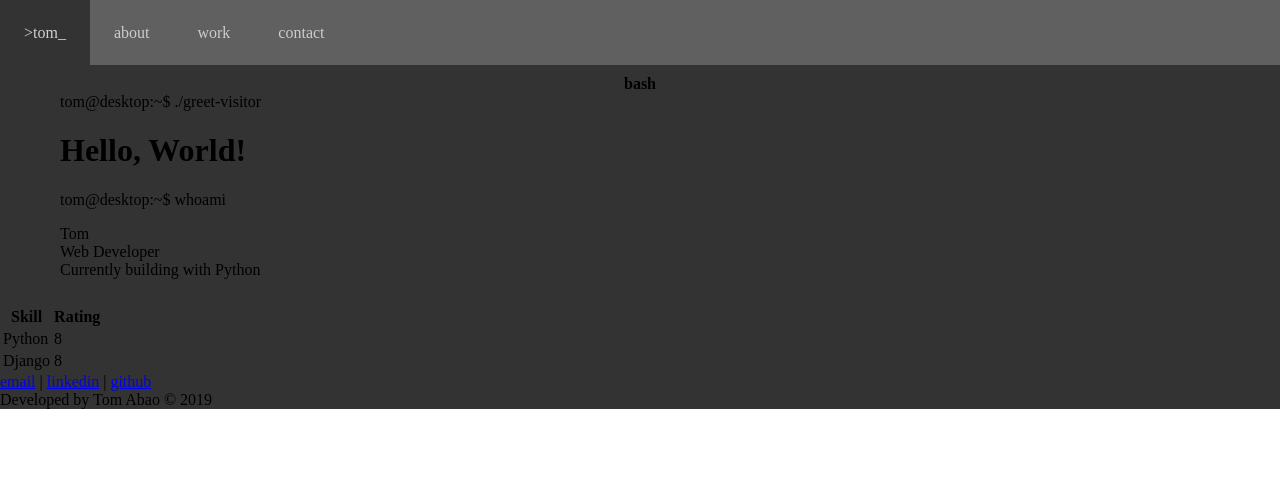
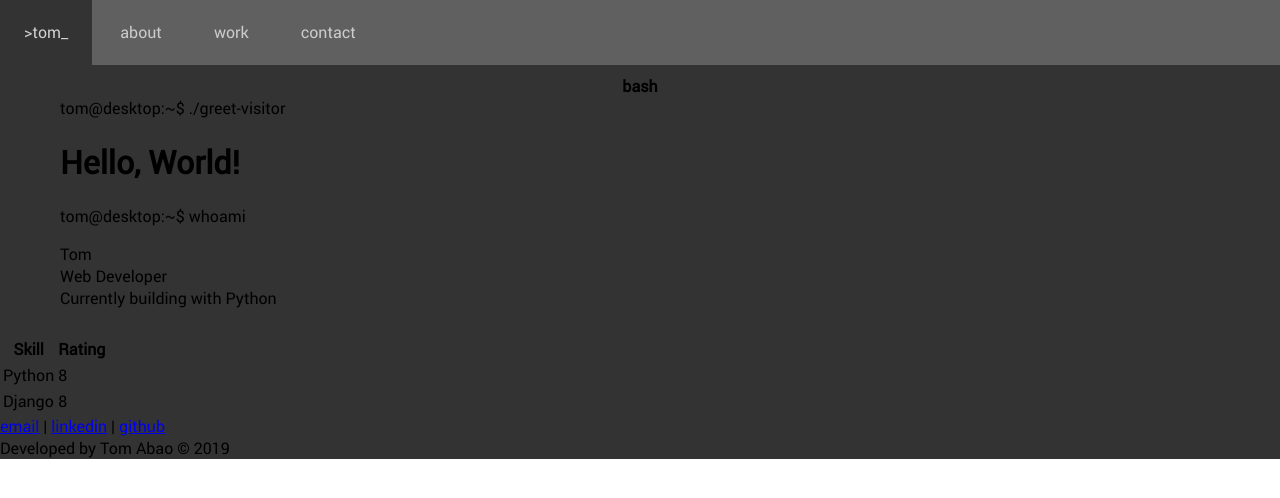
Before and after one commit to kormin/react-portfolio, a React (Create React App) app: page / in a window 1280 px wide. Shown: the top 498 px of the page. Built offline with nearby package versions, Linux system fonts and the light colour scheme.

Commit message:
add roboto font

```diff
--- a/src/App.js
+++ b/src/App.js
@@ -6,6 +6,7 @@ import Home from './components/Home';
 import Work from './components/Work';
 
 import './main.css';
+import './fonts/roboto-regular/stylesheet.css'
 
 function App() {
   return (
--- /dev/null
+++ b/src/fonts/roboto-regular/stylesheet.css
@@ -0,0 +1,7 @@
+@font-face {
+  font-family: 'robotoregular';
+  src: url('Roboto-Regular-webfont.woff') format('woff'),
+       url('Roboto-Regular-webfont.ttf') format('truetype');
+  font-weight: normal;
+  font-style: normal;
+}
--- a/src/main.css
+++ b/src/main.css
@@ -1,6 +1,7 @@
 /* General */
 body {
   margin: 0px;
+  font-family: 'robotoregular';
 }
 
 .wrapper {
@@ -22,6 +23,7 @@ ul.taskbar {
 ul.taskbar > li > a {
   line-height: 65px;
   padding: 24px;
+  margin-right: 4px;
   color: #cccccc;
   text-decoration: none;
 }
```
Also changed, not shown: src/fonts/roboto-regular/Roboto-Regular-webfont.ttf (added), src/fonts/roboto-regular/Roboto-Regular-webfont.woff (added).
